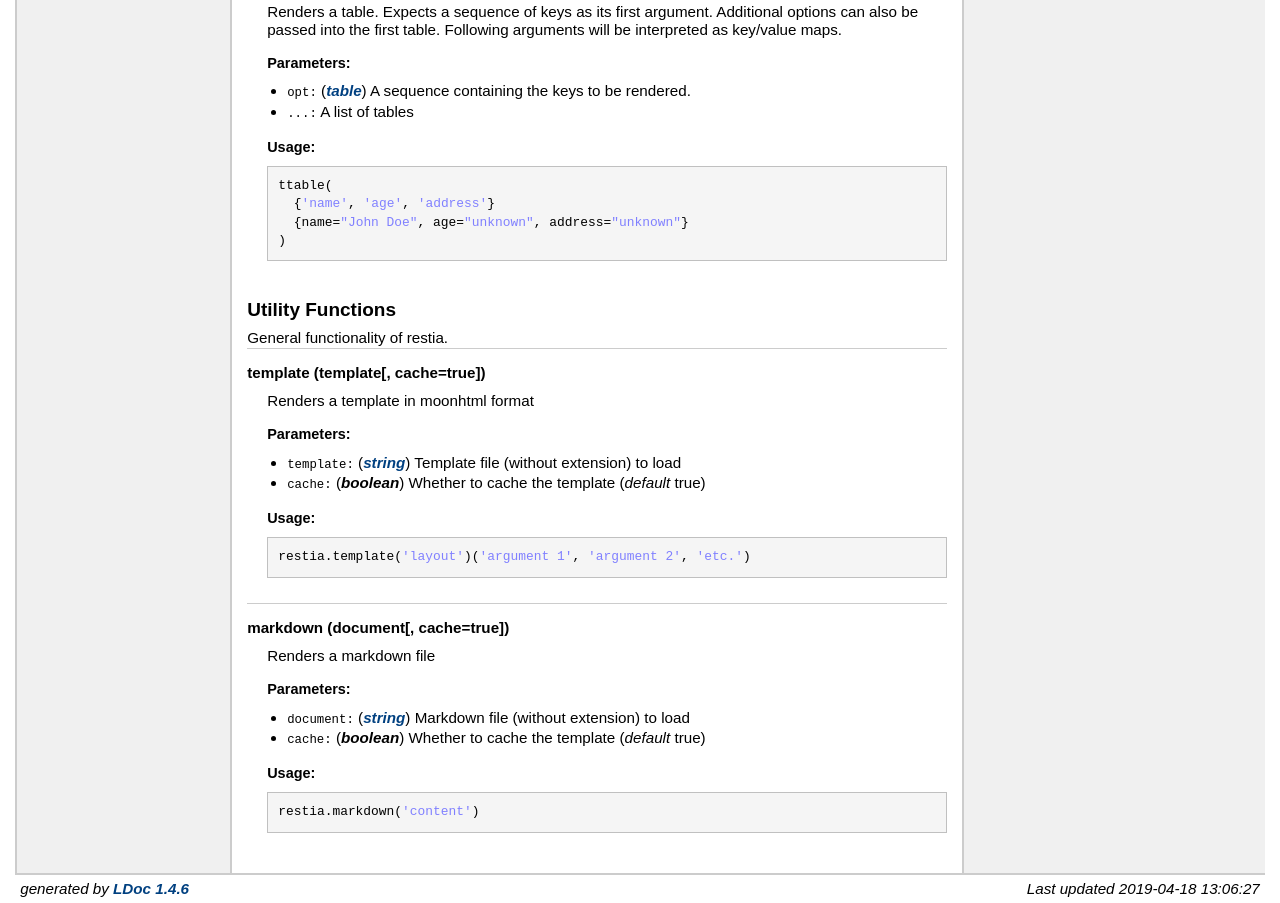
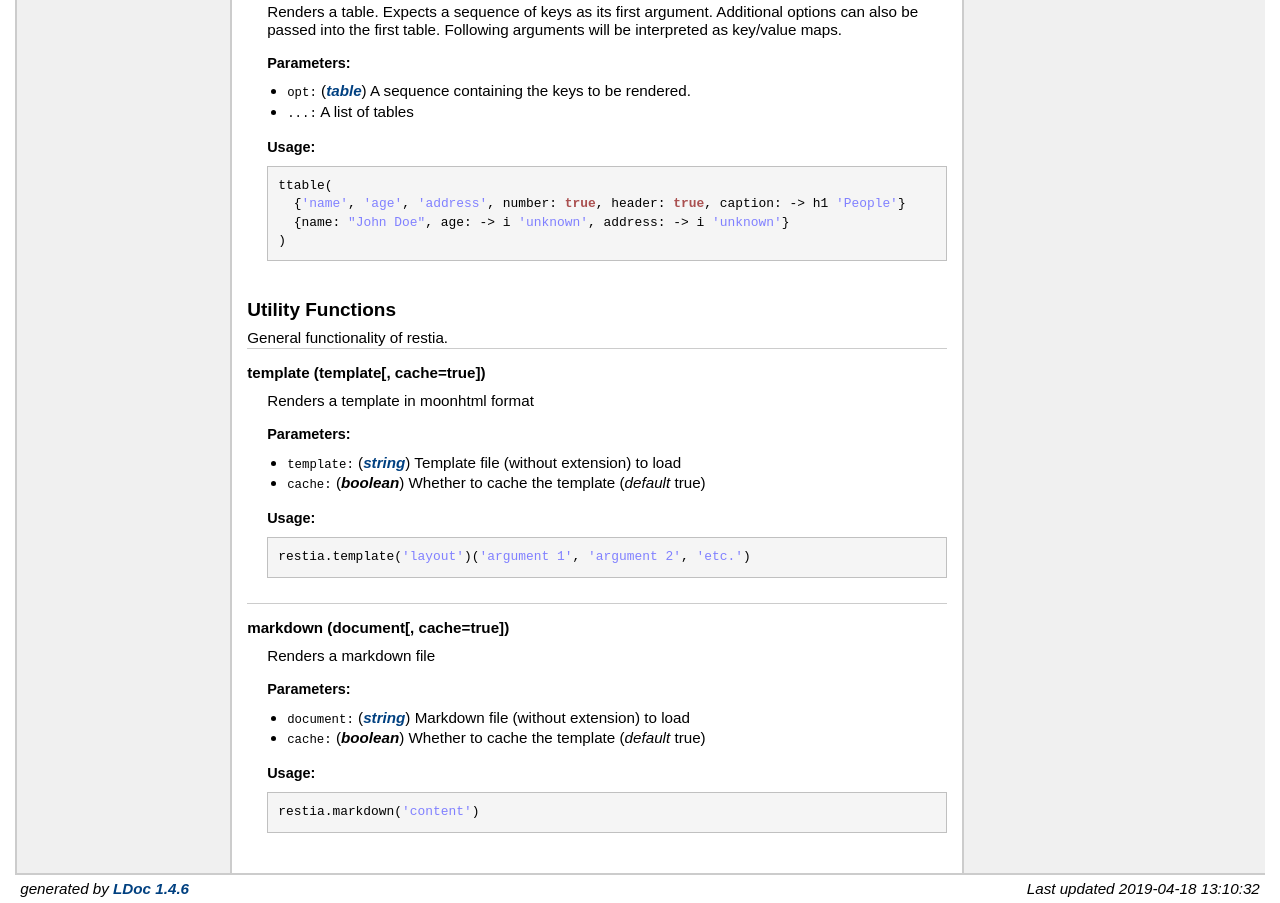
Before and after one commit to DarkWiiPlayer/restia, a plain HTML site: page index.html in a window 1280 px wide. Shown: the part 2948-3851 px from the top of the page. Drawn offline with Linux system fonts and the light colour scheme.

Commit message:
Fix Documentation

```diff
--- a/index.html
+++ b/index.html
@@ -380,8 +380,8 @@
     <h3>Usage:</h3>
     <ul>
         <pre class="example">ttable(
-  {<span class="string">'name'</span>, <span class="string">'age'</span>, <span class="string">'address'</span>}
-  {name=<span class="string">"John Doe"</span>, age=<span class="string">"unknown"</span>, address=<span class="string">"unknown"</span>}
+  {<span class="string">'name'</span>, <span class="string">'age'</span>, <span class="string">'address'</span>, number: <span class="keyword">true</span>, header: <span class="keyword">true</span>, caption: -&gt; h1 <span class="string">'People'</span>}
+  {name: <span class="string">"John Doe"</span>, age: -&gt; i <span class="string">'unknown'</span>, address: -&gt; i <span class="string">'unknown'</span>}
 )</pre>
     </ul>
 
@@ -460,7 +460,7 @@
 </div> <!-- id="main" -->
 <div id="about">
 <i>generated by <a href="http://github.com/stevedonovan/LDoc">LDoc 1.4.6</a></i>
-<i style="float:right;">Last updated 2019-04-18 13:06:27 </i>
+<i style="float:right;">Last updated 2019-04-18 13:10:32 </i>
 </div> <!-- id="about" -->
 </div> <!-- id="container" -->
 </body>
```
Also changed, not shown: topics/license.md.html (+1 -1 lines), topics/readme.md.html (+1 -1 lines).
